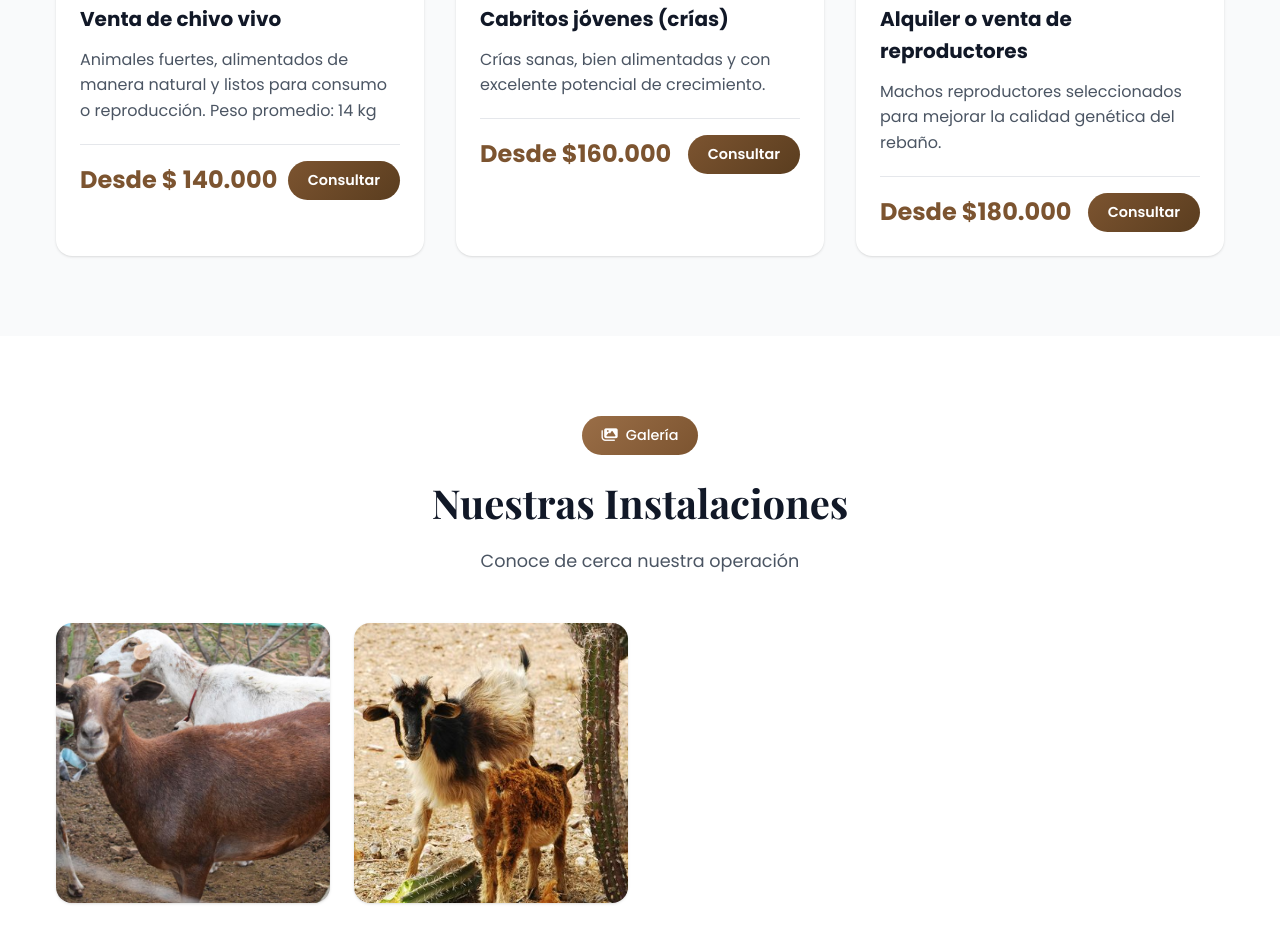
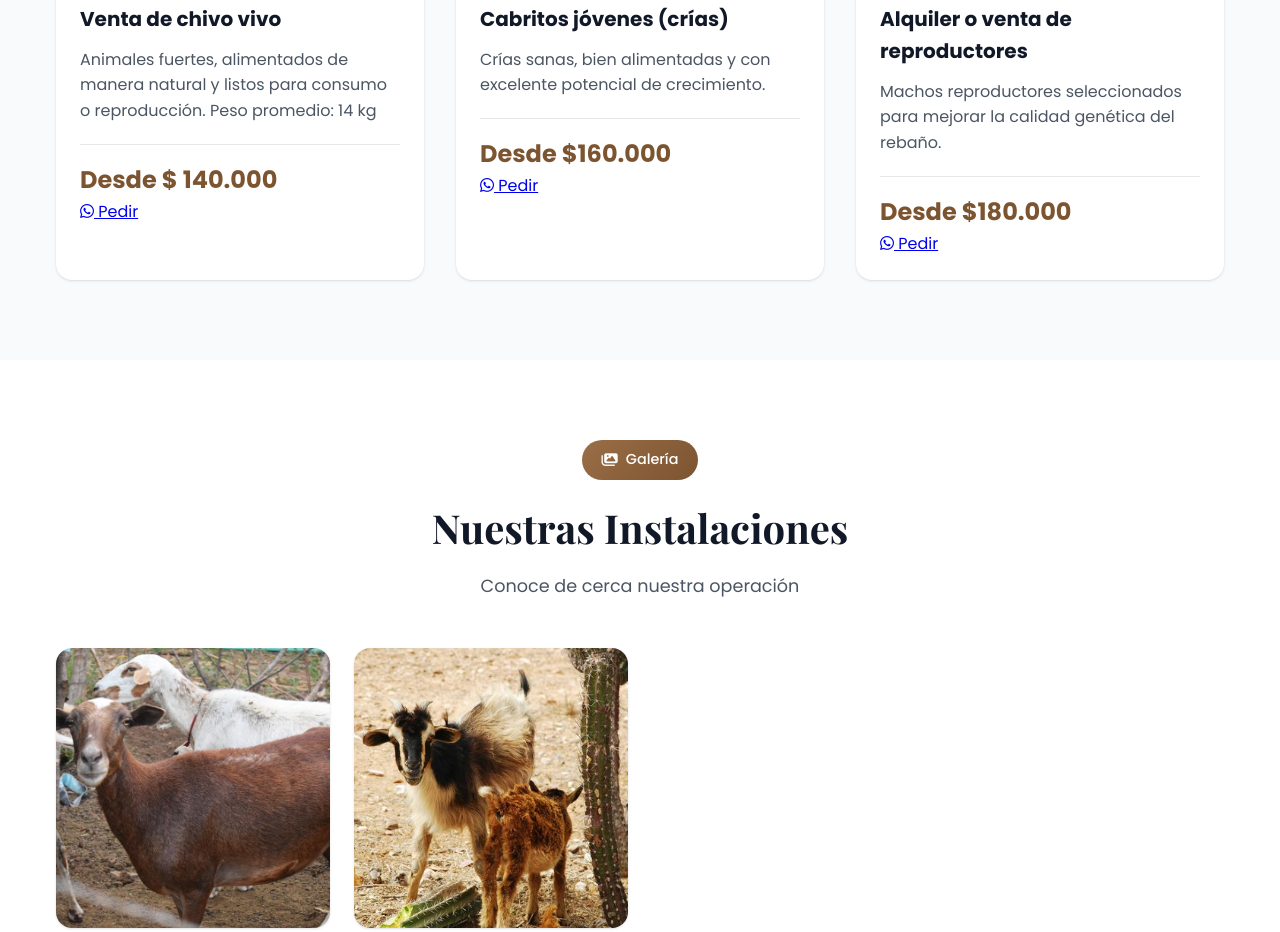
Before and after one commit to ReconvencionLaboralGuajira/cuidando-con-alegria-6, a plain HTML site: page index.html in a window 1280 px wide. Shown: the part 2446-3378 px from the top of the page. Drawn offline with nearby package versions, Linux system fonts and the light colour scheme; no server answers.

Commit message:
Publish site

```diff
--- a/index.html
+++ b/index.html
@@ -13,6 +13,13 @@
     <link rel="icon" type="image/png" href="images/0f1350e4c147529b5244118ba8e23b67e642dfbd.png">
 </head>
 <body>
+
+
+
+
+
+
+
     <!-- Header/Navbar -->
     <header class="header">
         <nav class="navbar">
@@ -40,7 +47,7 @@
                         </ul>
 
 
-                        <a href="https://wa.me/3148672811?text=Hola,%20me%20interesa%20información%20sobre%20sus%20productos"
+                        <a href="https://wa.me/573148672811?text=Hola,%20me%20interesa%20información%20sobre%20sus%20productos"
                            class="btn-primary"
                            target="_blank"
                            rel="noopener">
@@ -73,7 +80,7 @@
                     <div class="hero-actions">
                         <a href="#productos" class="btn btn-light">Ver Productos</a>
 
-                        <a href="https://wa.me/3148672811"
+                        <a href="https://wa.me/573148672811"
                            class="btn btn-whatsapp"
                            target="_blank"
                            rel="noopener">
@@ -164,15 +171,15 @@ Peso promedio: 14 kg</p>
 
                             <div class="product-footer">
                                 <span class="price">Desde $ 140.000</span>
+                            </div>
 
-                                <a href="https://wa.me/3148672811?text=Hola,%20me%20interesa%20Venta de chivo vivo"
-                                   class="btn-small"
+
+                            <a href="https://wa.me/573148672811?text=Hola,%20quiero%20*Venta de chivo vivo*%20-%20$ 140.000"
+                               class="btn-whatsapp-product"
                                target="_blank"
                                rel="noopener">
-                                    Consultar
+                                <i class="fab fa-whatsapp"></i> Pedir
                             </a>
-
-                            </div>
 
                         </div>
                     </div>
@@ -190,15 +197,15 @@ Peso promedio: 14 kg</p>
 
                             <div class="product-footer">
                                 <span class="price">Desde $160.000</span>
+                            </div>
 
-                                <a href="https://wa.me/3148672811?text=Hola,%20me%20interesa%20Cabritos jóvenes (crías)"
-                                   class="btn-small"
+
+                            <a href="https://wa.me/573148672811?text=Hola,%20quiero%20*Cabritos jóvenes (crías)*%20-%20$160.000"
+                               class="btn-whatsapp-product"
                                target="_blank"
                                rel="noopener">
-                                    Consultar
+                                <i class="fab fa-whatsapp"></i> Pedir
                             </a>
-
-                            </div>
 
                         </div>
                     </div>
@@ -217,15 +224,15 @@ Peso promedio: 14 kg</p>
 
                             <div class="product-footer">
                                 <span class="price">Desde $180.000</span>
+                            </div>
 
-                                <a href="https://wa.me/3148672811?text=Hola,%20me%20interesa%20Alquiler o venta de reproductores"
-                                   class="btn-small"
+
+                            <a href="https://wa.me/573148672811?text=Hola,%20quiero%20*Alquiler o venta de reproductores*%20-%20$180.000"
+                               class="btn-whatsapp-product"
                                target="_blank"
                                rel="noopener">
-                                    Consultar
+                                <i class="fab fa-whatsapp"></i> Pedir
                             </a>
-
-                            </div>
 
                         </div>
                     </div>
@@ -297,7 +304,7 @@ Peso promedio: 14 kg</p>
                                 </div>
                                 <div class="contact-details">
                                     <h3>WhatsApp</h3>
-                                    <a href="https://wa.me/3148672811" target="_blank" rel="noopener">3148672811</a>
+                                    <a href="https://wa.me/573148672811" target="_blank" rel="noopener">3148672811</a>
                                 </div>
                             </div>
 
@@ -353,7 +360,7 @@ Peso promedio: 14 kg</p>
                         </div>
                         <h3>¿Tienes alguna pregunta?</h3>
                         <p>Contáctanos por WhatsApp y te responderemos de inmediato</p>
-                        <a href="https://wa.me/3148672811?text=Hola,%20necesito%20información"
+                        <a href="https://wa.me/573148672811?text=Hola,%20necesito%20información"
                            class="btn btn-whatsapp-lg"
                            target="_blank"
                            rel="noopener">
@@ -435,7 +442,7 @@ Peso promedio: 14 kg</p>
 
     <!-- WhatsApp Floating Button -->
 
-    <a href="https://wa.me/3148672811"
+    <a href="https://wa.me/573148672811"
        class="whatsapp-float"
        target="_blank"
        rel="noopener"
```
Lines whose indentation alone changed are shown as unchanged.
